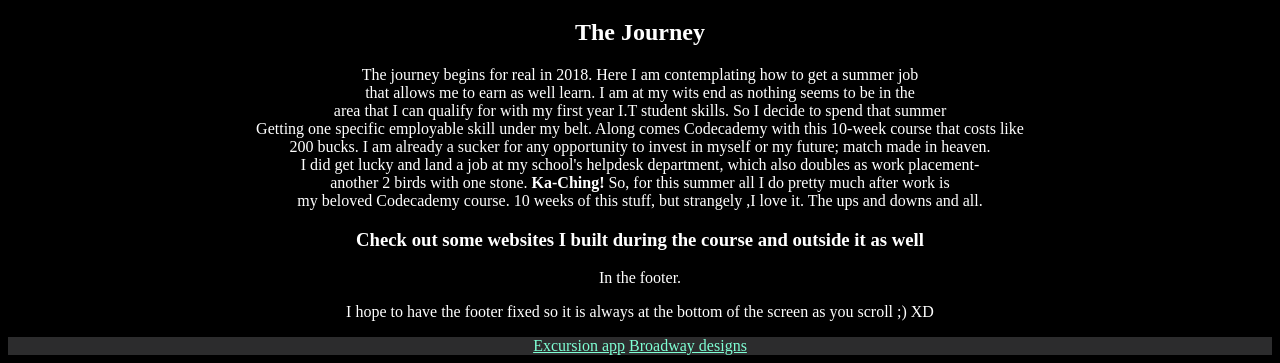
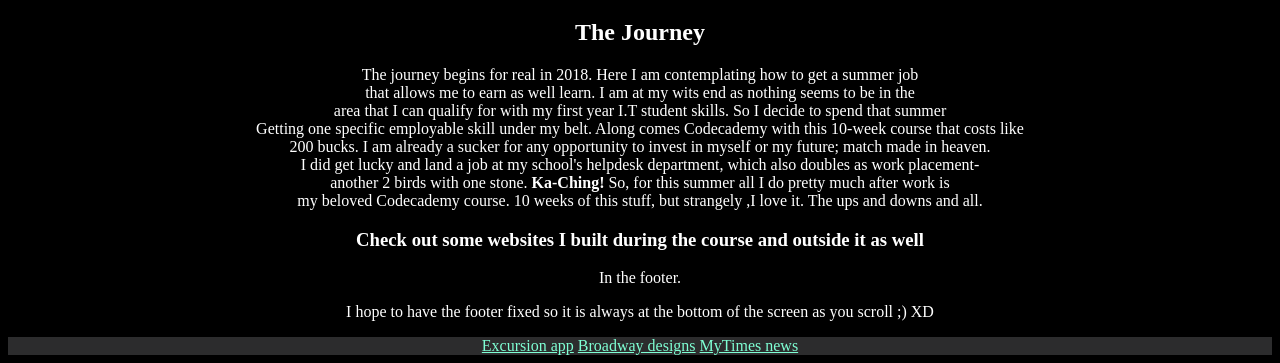
Before and after one commit to pokumars/pokumars.github.io, a plain HTML site: page index.html in a window 1280 px wide. Shown: the part 437-800 px from the top of the page. Drawn offline with Linux system fonts and the light colour scheme.

Commit message:
added MyTimes news link

```diff
--- a/index.html
+++ b/index.html
@@ -37,6 +37,7 @@
       <nav>
         <a href="https://pokumars.github.io/excursion/">Excursion app</a>
         <a href="https://pokumars.github.io/broadway/">Broadway designs</a>
+        <a href="https://pokumars.github.io/MyTimes/">MyTimes news</a>
       </nav>
     </footer>
   </body>
```
